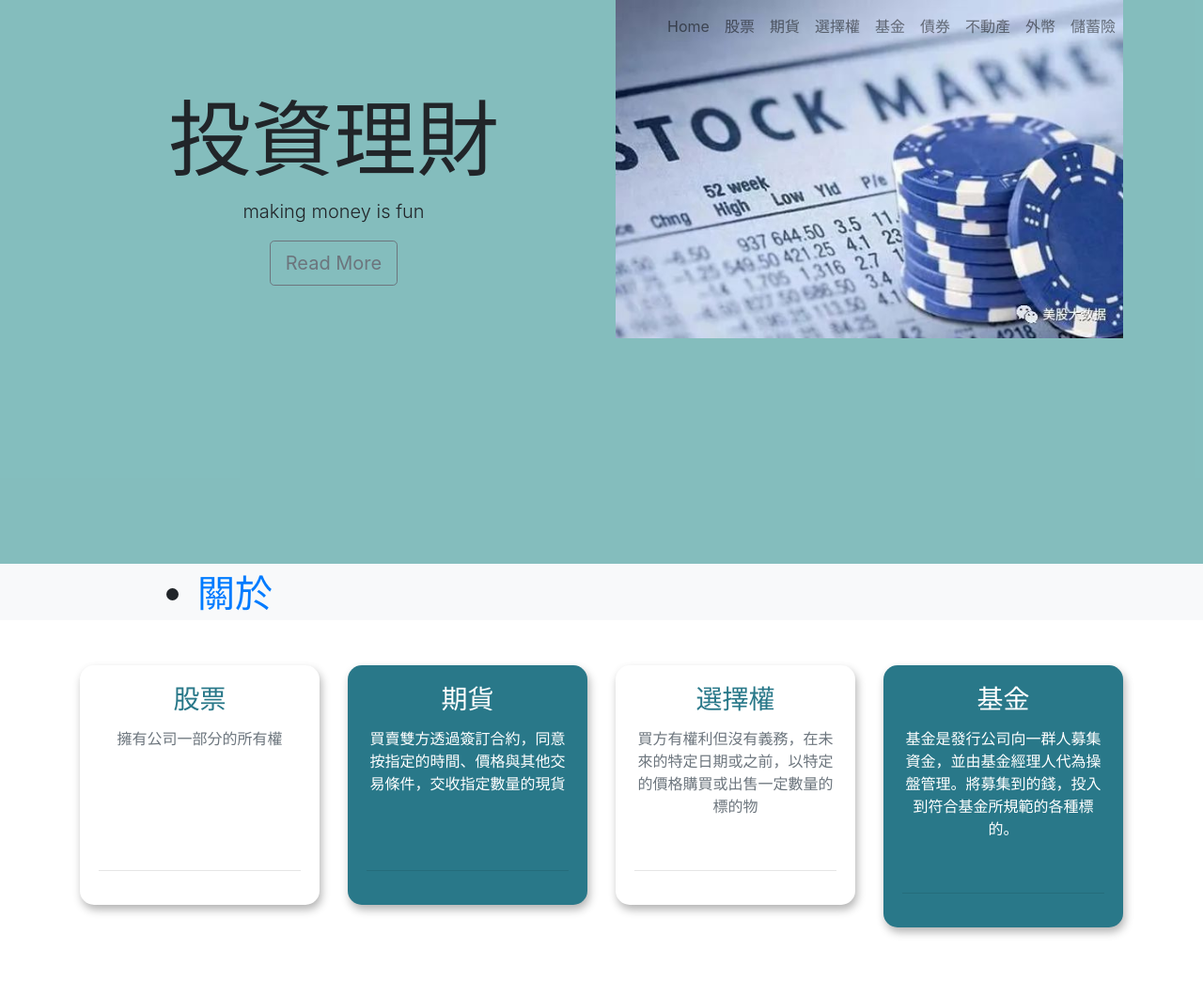
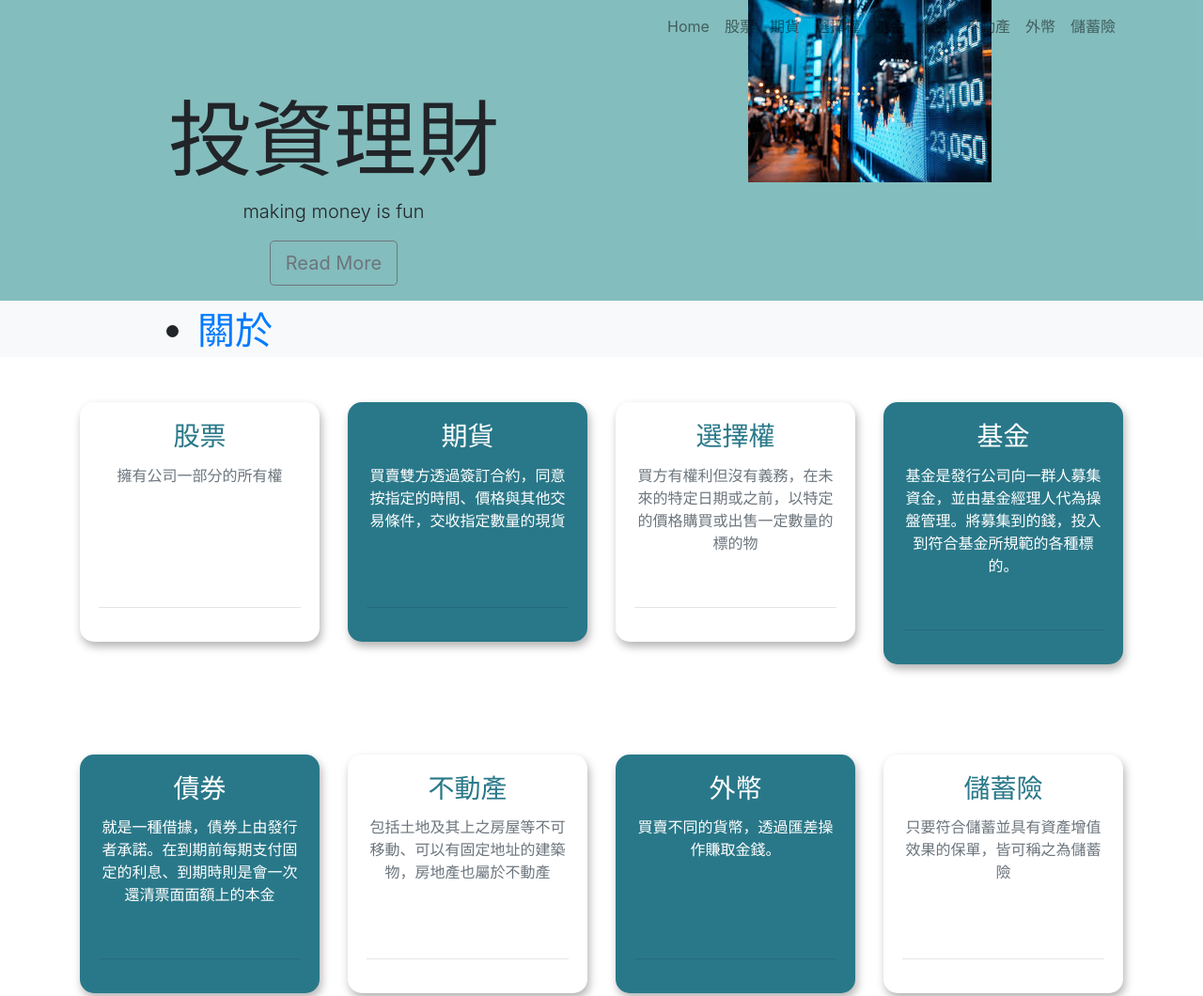
Before and after one commit to appledata9641/makemaney, a plain HTML site: page index.html in a window 1280 px wide. Shown: the top 1060 px of the page at 94% size. Drawn offline with nearby package versions, Linux system fonts and the light colour scheme.

Commit message:
Update index.html

```diff
--- a/index.html
+++ b/index.html
@@ -18,7 +18,7 @@
 .blue-overlay
 {
 	background-color: rgba(50,146,146,0.6);
-	height: 600px;
+	height: 320px;
 }
 .blue-bg
 {
@@ -126,7 +126,7 @@
 						<button class="btn btn-lg btn-outline-secondary">Read More</button>
 					</div>
 					<div class="col-lg-6">
-						<img src="lanchougu.jpg" id="book" class="img-fluid ">
+						<img src="zhuanjigu.jpg" id="book" class="img-fluid ">
 					</div>
 				</div>
 			</div>
```
